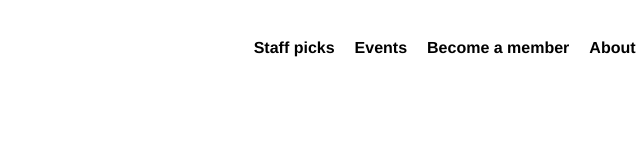
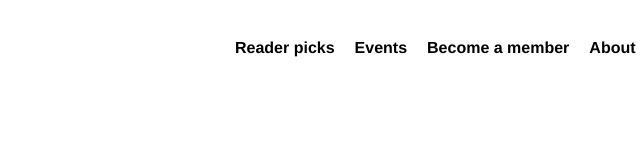
Before and after one commit to ialbertmartinez/se_project_library, a plain HTML site: page index.html in a window 1280 px wide. Shown: the top 161 px of the page, 476-1116 px from the left. Drawn offline with Linux system fonts and the light colour scheme.

Commit message:
Update out of date files with new files

```diff
--- a/index.html
+++ b/index.html
@@ -20,7 +20,7 @@
           />
           <ul class="nav__links">
             <li>
-              <a href="#staff-picks" class="nav__link">Staff picks</a>
+              <a href="#staff-picks" class="nav__link">Reader picks</a>
             </li>
             <li>
               <a href="#events" class="nav__link">Events</a>
```
